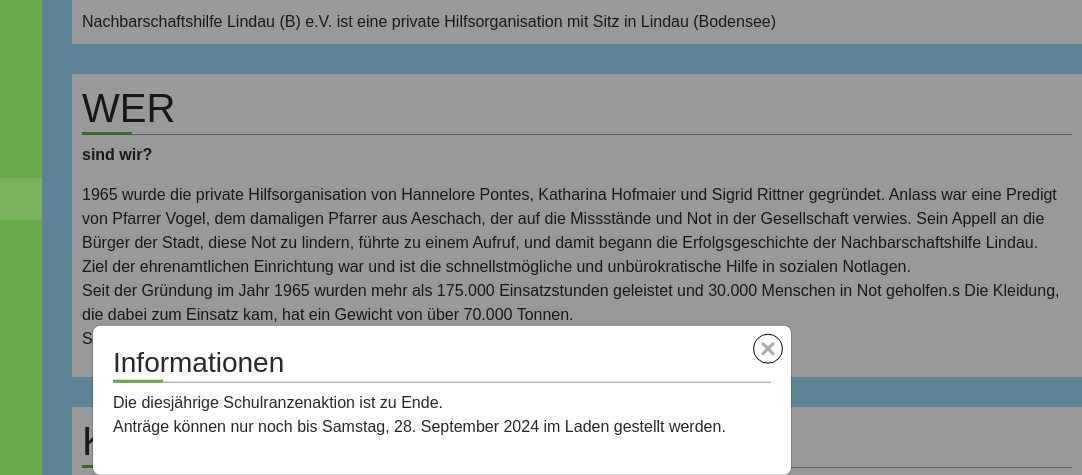
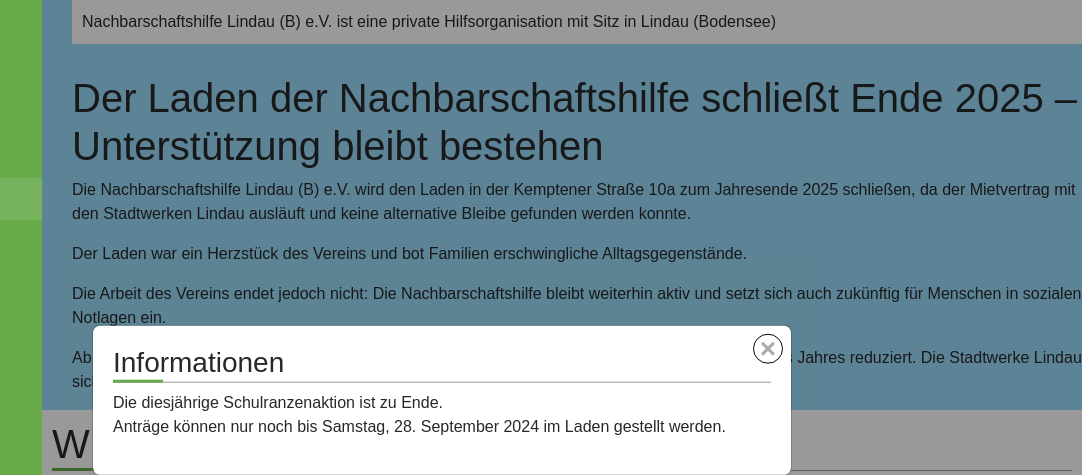
Before and after one commit to Natoilad/Nachbarschaftshilfe, a plain HTML site: page index.html in a window 1280 px wide. Shown: the top 475 px of the page, 198-1280 px from the left. Drawn offline with nearby package versions, Linux system fonts and the light colour scheme.

Commit message:
Update index.html
modual

```diff
--- a/index.html
+++ b/index.html
@@ -174,25 +174,21 @@
           </div>
 
           <!-- content -->
-          <!--          <div class="univrsal_container">
-            <h3 class="main_section_title">Informationen</h3>
-            <p>
+               <h1>Der Laden der Nachbarschaftshilfe schließt Ende 2025 – Unterstützung bleibt bestehen</h1>
+    <p>
+        Die Nachbarschaftshilfe Lindau (B) e.V. wird den Laden in der Kemptener Straße 10a zum Jahresende 2025 schließen, da der Mietvertrag mit den Stadtwerken Lindau ausläuft und keine alternative Bleibe gefunden werden konnte.
+    </p>
+    <p>
+        Der Laden war ein Herzstück des Vereins und bot Familien erschwingliche Alltagsgegenstände.
+    </p>
+    <p>
+        Die Arbeit des Vereins endet jedoch nicht: Die Nachbarschaftshilfe bleibt weiterhin aktiv und setzt sich auch zukünftig für Menschen in sozialen Notlagen ein.
+    </p>
+    <p>
+        Ab Pfingsten 2025 werden keine Waren mehr angenommen, und der Lagerbestand wird bis Ende des Jahres reduziert. Die Stadtwerke Lindau sichern weiterhin ihre Unterstützung zu.
+    </p>
 
-            Der Laden ist
-            <strong>2023 letztmalig am Samstag, 23.12.2023</strong> von
-            <strong>09 - 12 Uhr</strong> geöffnet. Danach geht es für das
-            Ladenteam in die wohlverdienten Weihnachtsferien.
-          </p>
-          <p>
-            <strong>2024</strong> sind wir erstmalig wieder am
-            <strong>Dienstag, 09.01.2024</strong> in der Zeit von
-            <strong>09 - 14 Uhr</strong> für Sie da. Das Team der
-            Nachbarschaftshilfe Lindau (B) e.V. wünscht Ihnen ein
-            <strong>FROHES WEIHNACHTSFEST</strong> und einen guten Rutsch in das
-            neue Jahr.
-          </p>
-
-          </div>-->
+          </div>
           <div class="univrsal_container">
             <h1 class="main_section_title">WER</h1>
             <p>
```
